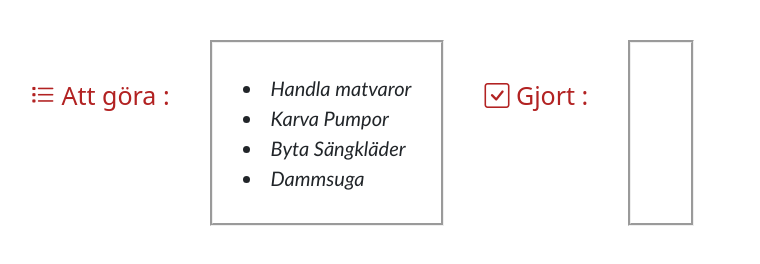
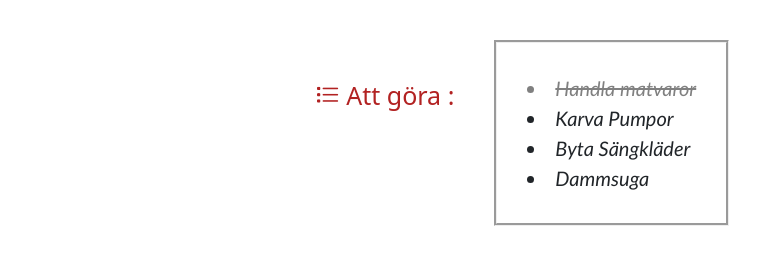
Before and after one commit to JunitaBerglin/javascript-grundkurs, a website built with Parcel: page src/index.html in a window 1280 px wide. Both pictures are taken after a click on the item "Handla matvaror". Shown: the whole page, without its empty margins (98-858 px from the left). Built offline with nearby package versions, Linux system fonts and the light colour scheme.

Commit message:
hoppasgodkänt

```diff
--- a/src/index.html
+++ b/src/index.html
@@ -25,7 +25,6 @@
       crossorigin="anonymous"></script>
 
     <script defer src="./js/main.js" type="module"></script>
-    <script defer src="./js/after.js" type="module"></script>
 
     <!--egen css-->
     <link rel="stylesheet" href="scss/index.scss" />
@@ -34,18 +33,6 @@
     <div class="container_Style">
       <h2><i class="bi bi-list-task"></i> Att göra :</h2>
       <ul id="todoUl" class="todoStyle"></ul>
-      <h2><i class="bi bi-check-square"></i> Gjort :</h2>
-      <ul id="clickedTodoUl" class="doneTodoStyle"></ul>
     </div>
-    <!--
-    <div id="container" class="container_Style">
-      <h2>Att göra:</h2>
-
-      <input id="addSomeText" type="text" />
-      <button type="button" id="addTag">Lägg till</button>
-    </div>
-    <div id="containerClicked" class="container_Style"></div>
-
--->
   </body>
 </html>
--- a/src/js/after.js
+++ /dev/null
@@ -1,15 +0,0 @@
-import { Todos } from "./todos"; //imorterar min mall/Class så den kan användas här också
-
-const clickedTodoUl = document.getElementById("clickedTodoUl");
-
-let todoFromLS = localStorage.getItem("clickedToDos"); //listan hämtas ut från Local storage
-let doneTodo = JSON.parse(todoFromLS); // listan blir i jason format igen och heter nu doneTodo
-console.log(doneTodo);
-
-for (let i = 0; i < doneTodo.length; i++) {
-  let li = document.createElement("li");
-  console.log(doneTodo[i]);
-
-  li.innerHTML = doneTodo[i]?.what;
-  clickedTodoUl.appendChild(li);
-}
--- a/src/js/main.js
+++ b/src/js/main.js
@@ -1,59 +1,32 @@
 import { Todos } from "./todos";
 
+const mainTodoUl = document.getElementById("todoUl");
+
 let toDos = [];
-toDos.push(new Todos("Handla matvaror")); //min lista skapas och pushas en o en
-toDos.push(new Todos("Karva Pumpor"));
-toDos.push(new Todos("Byta Sängkläder"));
-toDos.push(new Todos("Dammsuga"));
+toDos.push(new Todos("Handla matvaror", false));
+toDos.push(new Todos("Karva Pumpor", false));
+toDos.push(new Todos("Byta Sängkläder", false));
+toDos.push(new Todos("Dammsuga", true));
 
-let clickedTodo = []; // här kommer det fyllas på med objekt som är klickade på.
+function printTodoList() {
+  mainTodoUl.innerHTML = "";
 
-const todoUl = document.getElementById("todoUl");
+  for (let i = 0; i < toDos.length; i++) {
+    console.log(toDos[i]);
 
-for (let i = 0; i < toDos.length; i++) {
-  let li = document.createElement("li");
+    let newTodoLi = document.createElement("li");
+    newTodoLi.innerHTML = toDos[i].what;
 
-  li.addEventListener("click", () => {
-    handleClick(toDos[i]);
-  });
-  li.innerHTML = toDos[i].what;
-  todoUl.appendChild(li);
-  // clickedTodo.splice(toDos[i]); ??
-}
-function handleClick(todo_) {
-  console.log("Du klickade på ", todo_); //<--todo_ är bara ett variabelnamn på värdet som kom från 'toDo [i]'
-  clickedTodo.push(todo_);
+    newTodoLi.addEventListener("click", () => {
+      toDos[i].completed = true;
+      printTodoList();
+    });
 
-  localStorage.setItem("clickedToDos", JSON.stringify(clickedTodo));
-}
-/*
-let newItem = "";
-function newItem() {
-  let writeTag = getElementById("addSomeText"); //låt textelementet heta writeTag
-  let newTodoObjekt = writeTag.value; // låt värdet i writeTag vara newObjekt (vad nu användaren skriver in)
-  let newItemObject = new Todos(newTodoObjekt, false); //låt detta nya objekt bli ett objekt i listan
+    if (toDos[i].completed) {
+      newTodoLi.classList.add("beenClickedOn");
+    }
 
-  innerTagTodo(); //anropar att nästa funktion startar
-}
-function innerTagTodo() {
-  let willAdd = getElementById("addTag"); //låt knappen heta willAdd
-  willAdd.addEventListener("click", addNow); //låt knappen lyssna på klick, då händer addNow (nästa funktion)
-
-  function addNow() {
-    toDos.push(newItemObject); // låt newTodoObject pushas ut i listan
+    mainTodoUl.appendChild(newTodoLi);
   }
 }
-
-function myFunction() {
-  // Get the checkbox
-  var checkBox = document.getElementById("myCheck");
-  // Get the output text
-  var text = document.getElementById("text");
-
-  // If the checkbox is checked, display the output text
-  if (checkBox.checked == true){
-    text.style.display = "block";
-  } else {
-    text.style.display = "none";
-  }
-}*/
+printTodoList();
--- a/src/js/todos.js
+++ b/src/js/todos.js
@@ -1,5 +1,6 @@
 export class Todos {
-  constructor(what) {
+  constructor(what, completed) {
     this.what = what;
+    this.completed = false;
   }
 }
--- a/src/scss/index.scss
+++ b/src/scss/index.scss
@@ -2,7 +2,7 @@
   width: 80%;
   margin: auto;
   display: flex;
-  flex-wrap: wrap;
+  justify-content: center;
 }
 
 input,
@@ -16,7 +16,7 @@ ul {
   border-style: groove;
   padding: 30px;
 }
-.doneTodoStyle {
+.beenClickedOn {
   color: gray;
   text-decoration: line-through;
 }
```
Also changed, not shown: 1 other file.
